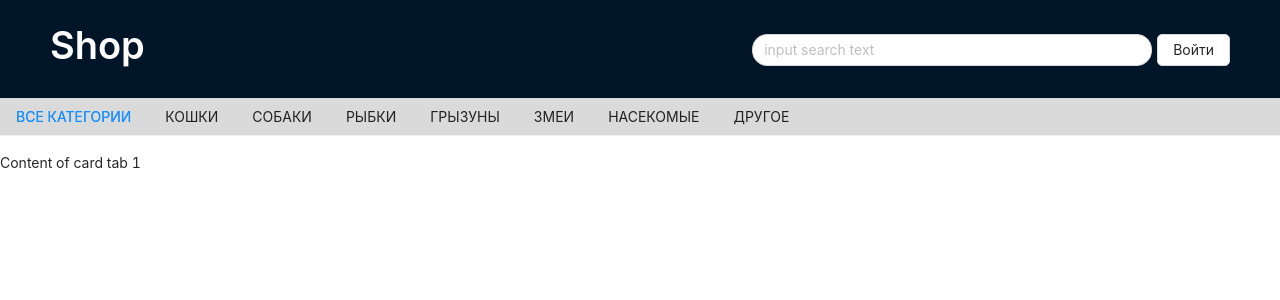
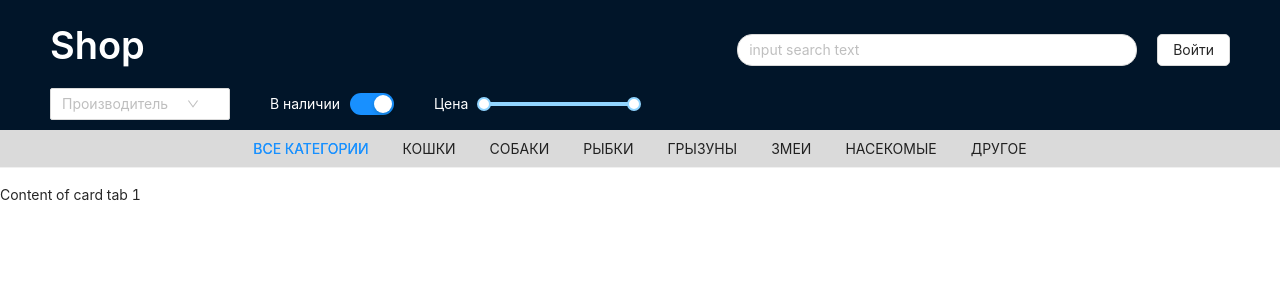
Before and after one commit to EgorPotopeiko/practice, a React (Create React App) app: page / in a window 1280 px wide. Shown: the top 300 px of the page. Built offline with nearby package versions, Linux system fonts and the light colour scheme.

Commit message:
Created types for header

```diff
--- a/src/components/header/auth/Header.less
+++ b/src/components/header/auth/Header.less
@@ -1,6 +1,17 @@
 @import '../../../vars.less';
 
 .header {
+  &__wrap {
+    display: flex;
+    justify-content: space-between;
+  }
+  &__filters {
+    display: flex;
+    align-items: center;
+    span {
+      margin-right: 10px;
+    }
+  }
   .ant {
     &-page-header-ghost {
       background-color: @header-color;
@@ -13,15 +24,25 @@
     &-input {
       width: 400px;
       border-radius: 15px;
-        margin-right: 5px;
-      }
-      &-page-header-content {
-        display: flex;
-        justify-content: space-between;
+      margin-right: 20px;
     }
     &-btn {
       background-color: inherit;
-        color: white;
+      color: @title-color
+    }
+    &-select {
+      width: 180px;
+      margin-right: 40px;
+    }
+    &-slider {
+      max-width: 300px;
+      min-width: 150px;
+      span {
+        color: @title-color;
+      }
+    }
+    &-switch-checked {
+      margin-right: 40px;
     }
   }
   &__user {
--- a/src/components/header/no-auth/Header.less
+++ b/src/components/header/no-auth/Header.less
@@ -1,6 +1,17 @@
 @import '../../../vars.less';
 
 .header {
+  &__wrap {
+    display: flex;
+    justify-content: space-between;
+  }
+  &__filters {
+    display: flex;
+    align-items: center;
+    span {
+      margin-right: 10px;
+    }
+  }
   .ant {
     &-page-header-ghost {
       background-color: @header-color;
@@ -13,14 +24,24 @@
     &-input {
       width: 400px;
       border-radius: 15px;
-        margin-right: 5px;
-      }
-      &-page-header-content {
-        display: flex;
-        justify-content: space-between;
+      margin-right: 20px;
     }
     &-btn {
       border-radius: 5px;
+    }
+    &-select {
+      width: 180px;
+      margin-right: 40px;
+    }
+    &-slider {
+      max-width: 300px;
+      min-width: 150px;
+      span {
+        color: @title-color;
+      }
+    }
+    &-switch-checked {
+      margin-right: 40px;
     }
   }
   &__user {
--- a/src/components/header/no-auth/Header.tsx
+++ b/src/components/header/no-auth/Header.tsx
@@ -1,17 +1,39 @@
-import { Button, Input, PageHeader, Typography } from 'antd';
+import { Button, Checkbox, Input, PageHeader, Select, Slider, Switch, Typography } from 'antd';
 import React from 'react';
 import './Header.less';
 
-const { Title } = Typography;
+const { Title, Text } = Typography;
+
+const { Option } = Select;
+
 
 const Header: React.FC = () => {
     return (
         <div className="header">
             <PageHeader>
-                <Title>Shop</Title>
-                <div className='header__user'>
-                    <Input placeholder="input search text" />
-                    <Button>Войти</Button>
+                <div className='header__wrap'>
+                    <Title>Shop</Title>
+                    <div className='header__user'>
+                        <Input placeholder="input search text" />
+                        <Button>Войти</Button>
+                    </div>
+                </div>
+                <div className='header__filters'>
+                    <>
+                        <Select placeholder="Производитель">
+                            <Option value="Horns and hooves"><Checkbox>Рога и копыта</Checkbox></Option>
+                            <Option value="ZooParadise"><Checkbox>ZooParadise</Checkbox></Option>
+                            <Option value="Purina"><Checkbox>Purina</Checkbox></Option>
+                        </Select>
+                    </>
+                    <>
+                        <Text>В наличии</Text>
+                        <Switch defaultChecked />
+                    </>
+                    <>
+                        <Text>Цена</Text>
+                        <Slider range max={20} defaultValue={[0, 20]} />
+                    </>
                 </div>
             </PageHeader>
         </div>
--- a/src/components/menu/catalog/Menu.less
+++ b/src/components/menu/catalog/Menu.less
@@ -10,4 +10,7 @@
         background-color: inherit;
         border: inherit;
     }
+    .ant-tabs > .ant-tabs-nav .ant-tabs-nav-wrap {
+        justify-content: center;
+    }
 }
```
Also changed, not shown: src/components/header/auth/Header.tsx (+28 -6 lines). Lines whose indentation alone changed are shown as unchanged.
